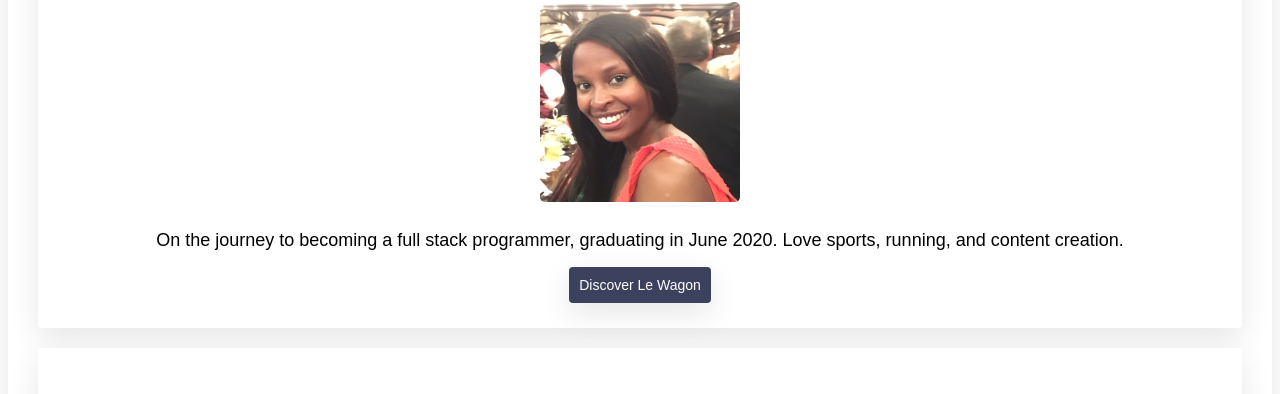
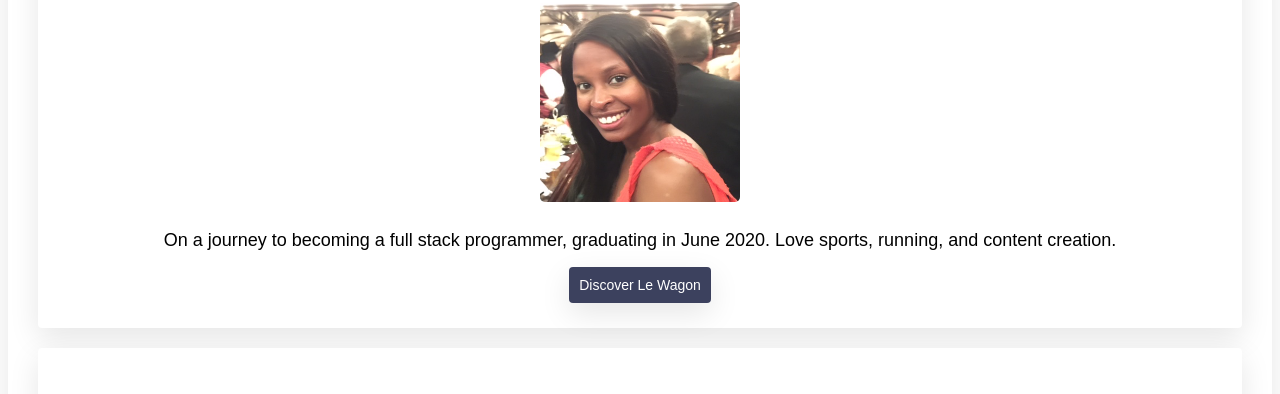
Before and after one commit to teresa1306/profile, a plain HTML site: page index.html in a window 1280 px wide. Shown: the part 170-564 px from the top of the page. Drawn offline with Linux system fonts and the light colour scheme.

Commit message:
profile page

```diff
--- a/index.html
+++ b/index.html
@@ -13,7 +13,7 @@
       <div class="card-white">
         <h1>Hello, I'm Teresa  </h1>
         <img src="images/photo.png" class="img-photo" alt="Photo of Teresa" >
-        <p>On the journey to becoming a full stack programmer, graduating in June 2020. Love sports, running, and content creation.</p>
+        <p>On a journey to becoming a full stack programmer, graduating in June 2020. Love sports, running, and content creation.</p>
         <a class="btn-purple" href="https://www.lewagon.com" target="_blank">Discover Le Wagon</a>
       </div>
 
```
